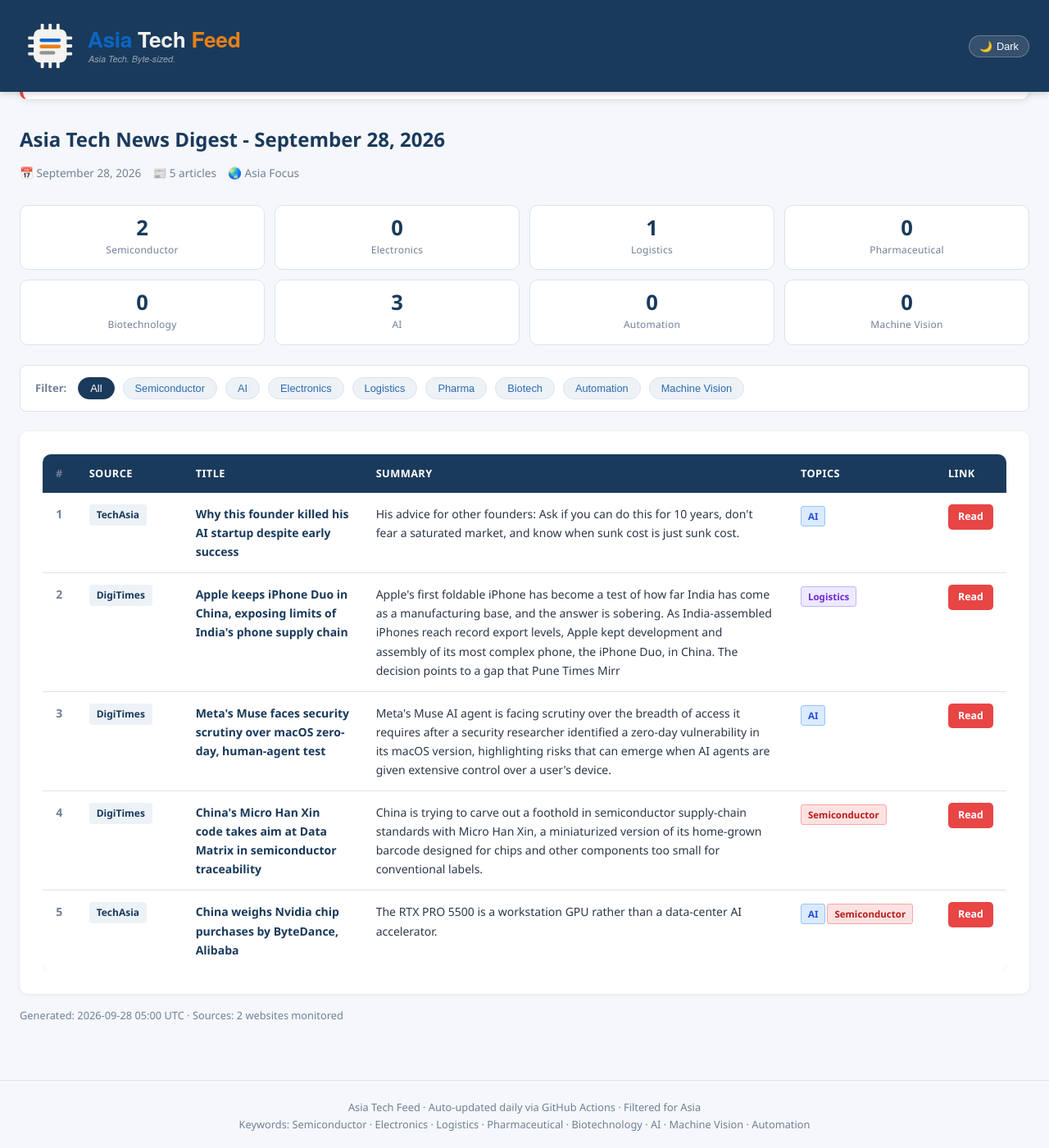
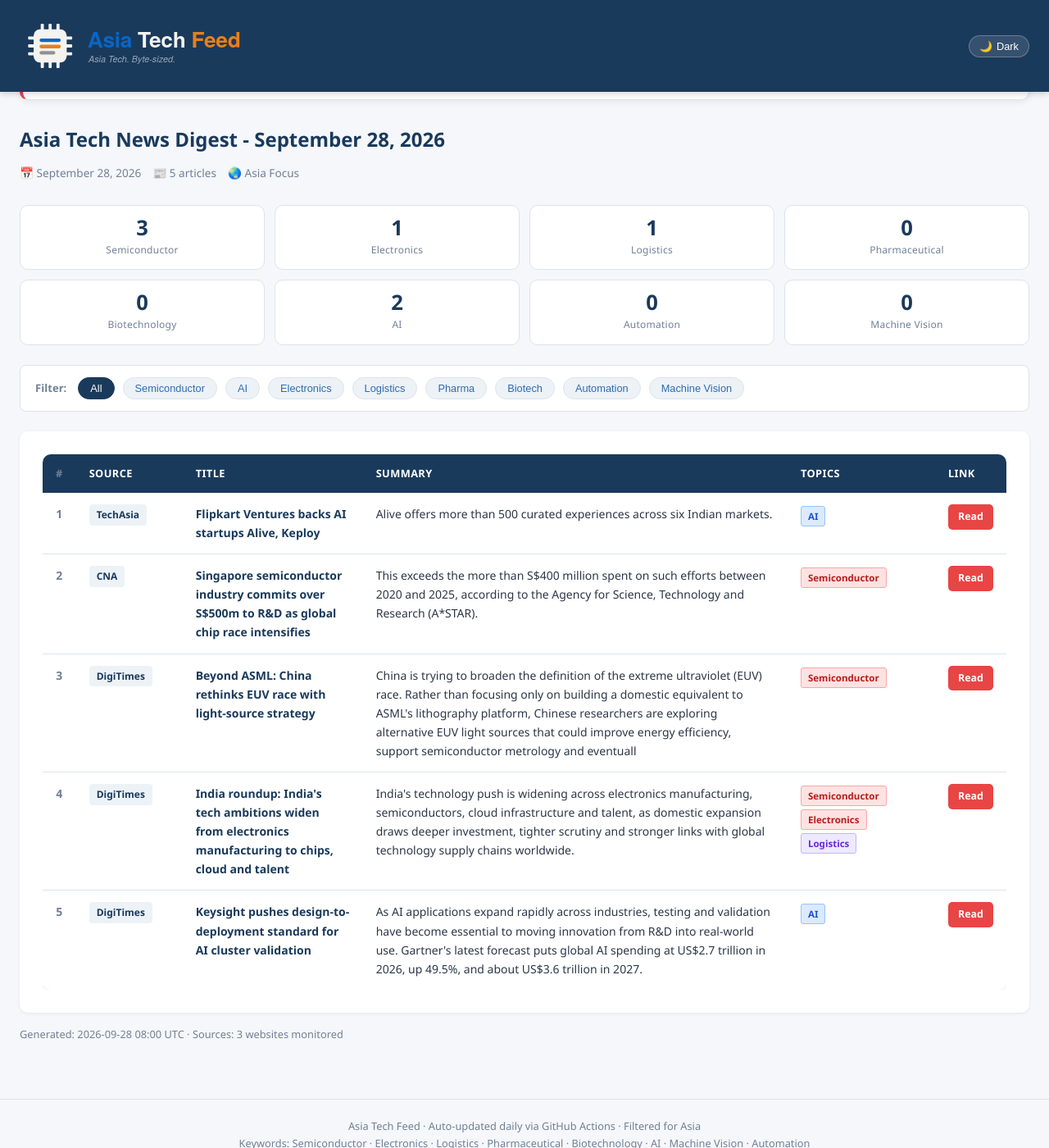
Before and after one commit to asiatechfeed/Asia-Tech-Feed, a Jekyll site: the page built from _posts/2026-09-28-asia-tech-news-digest.md, in a window 1280 px wide and 1400 px high, scrolled down 276 px. Shown: the whole window at 82% size. Built offline with Jekyll 4.4.1, drawn with Linux system fonts in a browser that asks for light colours; a script that is not in the unit is left out.

Commit message:
📰 News digest 2026-09-28 (5 articles)

```diff
--- a/_posts/2026-09-28-asia-tech-news-digest.md
+++ b/_posts/2026-09-28-asia-tech-news-digest.md
@@ -1,15 +1,15 @@
 ---
 layout: post
 title: "Asia Tech News Digest - September 28, 2026"
-date: 2026-09-28 13:00:55 +0800
+date: 2026-09-28 16:00:48 +0800
 articles_count: 5
-sources_count: 2
-sources: ["DigiTimes", "TechAsia"]
+sources_count: 3
+sources: ["CNA", "DigiTimes", "TechAsia"]
 csv_file: /assets/data/news-2026-09-28.tsv
-featured_title: "Why this founder killed his AI startup despite early success"
-featured_url: "https://www.techinasia.com/founder-killed-startup-early-success"
+featured_title: "Flipkart Ventures backs AI startups Alive, Keploy"
+featured_url: "https://www.techinasia.com/peak-xv-backs-ai-concierge-startup-m-in-11m-seed-round"
 featured_source: "TechAsia"
-featured_summary: "His advice for other founders: Ask if you can do this for 10 years, don't fear a saturated market, and know when sunk cost is just sunk cost."
+featured_summary: "Alive offers more than 500 curated experiences across six Indian markets."
 featured_image: ""
 ---
 
@@ -28,42 +28,42 @@ featured_image: ""
 <tr>
   <td class="col-num">1</td>
   <td class="col-source"><span class="source-badge">TechAsia</span></td>
-  <td class="col-title"><span class="article-title">Why this founder killed his AI startup despite early success</span></td>
-  <td class="col-summary">His advice for other founders: Ask if you can do this for 10 years, don't fear a saturated market, and know when sunk cost is just sunk cost.</td>
+  <td class="col-title"><span class="article-title">Flipkart Ventures backs AI startups Alive, Keploy</span></td>
+  <td class="col-summary">Alive offers more than 500 curated experiences across six Indian markets.</td>
   <td class="col-tags"><span class="tag ai">AI</span></td>
-  <td class="col-link"><a class="btn-link" href="https://www.techinasia.com/founder-killed-startup-early-success" target="_blank" rel="noopener">Read</a></td>
+  <td class="col-link"><a class="btn-link" href="https://www.techinasia.com/peak-xv-backs-ai-concierge-startup-m-in-11m-seed-round" target="_blank" rel="noopener">Read</a></td>
 </tr>
 <tr>
   <td class="col-num">2</td>
-  <td class="col-source"><span class="source-badge">DigiTimes</span></td>
-  <td class="col-title"><span class="article-title">Apple keeps iPhone Duo in China, exposing limits of India's phone supply chain</span></td>
-  <td class="col-summary">Apple's first foldable iPhone has become a test of how far India has come as a manufacturing base, and the answer is sobering. As India-assembled iPhones reach record export levels, Apple kept development and assembly of its most complex phone, the iPhone Duo, in China. The decision points to a gap that Pune Times Mirr</td>
-  <td class="col-tags"><span class="tag logis">Logistics</span></td>
-  <td class="col-link"><a class="btn-link" href="https://www.digitimes.com/news/a20260924VL202/apple-iphone-supply-chain-foldable-manufacturing.html" target="_blank" rel="noopener">Read</a></td>
+  <td class="col-source"><span class="source-badge">CNA</span></td>
+  <td class="col-title"><span class="article-title">Singapore semiconductor industry commits over S$500m to R&D as global chip race intensifies</span></td>
+  <td class="col-summary">This exceeds the more than S$400 million spent on such efforts between 2020 and 2025, according to the Agency for Science, Technology and Research (A*STAR).</td>
+  <td class="col-tags"><span class="tag semi">Semiconductor</span></td>
+  <td class="col-link"><a class="btn-link" href="https://www.channelnewsasia.com/singapore/semiconductor-chips-industry-research-development-6410456" target="_blank" rel="noopener">Read</a></td>
 </tr>
 <tr>
   <td class="col-num">3</td>
   <td class="col-source"><span class="source-badge">DigiTimes</span></td>
-  <td class="col-title"><span class="article-title">Meta's Muse faces security scrutiny over macOS zero-day, human-agent test</span></td>
-  <td class="col-summary">Meta's Muse AI agent is facing scrutiny over the breadth of access it requires after a security researcher identified a zero-day vulnerability in its macOS version, highlighting risks that can emerge when AI agents are given extensive control over a user's device.</td>
-  <td class="col-tags"><span class="tag ai">AI</span></td>
-  <td class="col-link"><a class="btn-link" href="https://www.digitimes.com/news/a20260924VL211/meta-security-data.html" target="_blank" rel="noopener">Read</a></td>
+  <td class="col-title"><span class="article-title">Beyond ASML: China rethinks EUV race with light-source strategy</span></td>
+  <td class="col-summary">China is trying to broaden the definition of the extreme ultraviolet (EUV) race. Rather than focusing only on building a domestic equivalent to ASML's lithography platform, Chinese researchers are exploring alternative EUV light sources that could improve energy efficiency, support semiconductor metrology and eventuall</td>
+  <td class="col-tags"><span class="tag semi">Semiconductor</span></td>
+  <td class="col-link"><a class="btn-link" href="https://www.digitimes.com/news/a20260924VL217/euv-asml-efficiency-metrology-laser.html" target="_blank" rel="noopener">Read</a></td>
 </tr>
 <tr>
   <td class="col-num">4</td>
   <td class="col-source"><span class="source-badge">DigiTimes</span></td>
-  <td class="col-title"><span class="article-title">China's Micro Han Xin code takes aim at Data Matrix in semiconductor traceability</span></td>
-  <td class="col-summary">China is trying to carve out a foothold in semiconductor supply-chain standards with Micro Han Xin, a miniaturized version of its home-grown barcode designed for chips and other components too small for conventional labels.</td>
-  <td class="col-tags"><span class="tag semi">Semiconductor</span></td>
-  <td class="col-link"><a class="btn-link" href="https://www.digitimes.com/news/a20260924VL213/manufacturing-production-chips-packaging-equipment.html" target="_blank" rel="noopener">Read</a></td>
+  <td class="col-title"><span class="article-title">India roundup: India's tech ambitions widen from electronics manufacturing to chips, cloud and talent</span></td>
+  <td class="col-summary">India's technology push is widening across electronics manufacturing, semiconductors, cloud infrastructure and talent, as domestic expansion draws deeper investment, tighter scrutiny and stronger links with global technology supply chains worldwide.</td>
+  <td class="col-tags"><span class="tag semi">Semiconductor</span><span class="tag semi">Electronics</span><span class="tag logis">Logistics</span></td>
+  <td class="col-link"><a class="btn-link" href="https://www.digitimes.com/news/a20260924VL218/manufacturing-electronics-talent-technology-infrastructure.html" target="_blank" rel="noopener">Read</a></td>
 </tr>
 <tr>
   <td class="col-num">5</td>
-  <td class="col-source"><span class="source-badge">TechAsia</span></td>
-  <td class="col-title"><span class="article-title">China weighs Nvidia chip purchases by ByteDance, Alibaba</span></td>
-  <td class="col-summary">The RTX PRO 5500 is a workstation GPU rather than a data-center AI accelerator.</td>
-  <td class="col-tags"><span class="tag ai">AI</span><span class="tag semi">Semiconductor</span></td>
-  <td class="col-link"><a class="btn-link" href="https://www.techinasia.com/nvidia-dmatrix-team-nextgen-ai-inference-chips" target="_blank" rel="noopener">Read</a></td>
+  <td class="col-source"><span class="source-badge">DigiTimes</span></td>
+  <td class="col-title"><span class="article-title">Keysight pushes design-to-deployment standard for AI cluster validation</span></td>
+  <td class="col-summary">As AI applications expand rapidly across industries, testing and validation have become essential to moving innovation from R&D into real-world use. Gartner's latest forecast puts global AI spending at US$2.7 trillion in 2026, up 49.5%, and about US$3.6 trillion in 2027.</td>
+  <td class="col-tags"><span class="tag ai">AI</span></td>
+  <td class="col-link"><a class="btn-link" href="https://www.digitimes.com/news/a20260924PD225/ai-applications-testing-keysight-design-communications.html" target="_blank" rel="noopener">Read</a></td>
 </tr>
 </tbody>
 </table>
```
Also changed, not shown: _data/seen_urls.json (+6 -1 lines), _digest_meta.json (+18 -17 lines), assets/data/news-2026-09-28.tsv (+5 -5 lines), assets/data/search-index.json.
